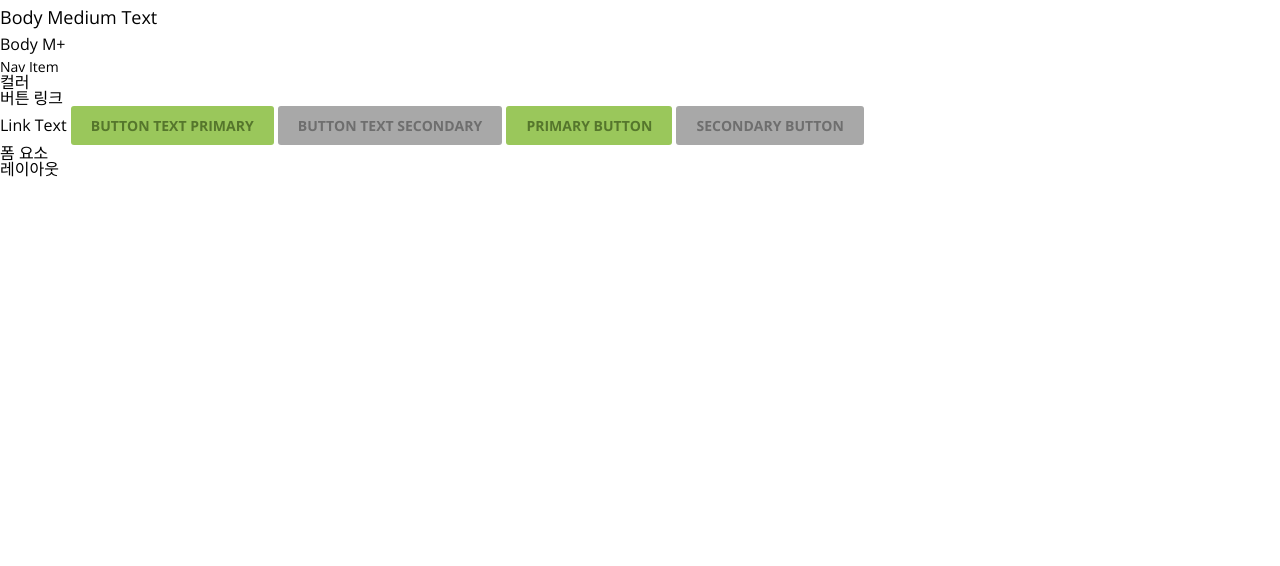
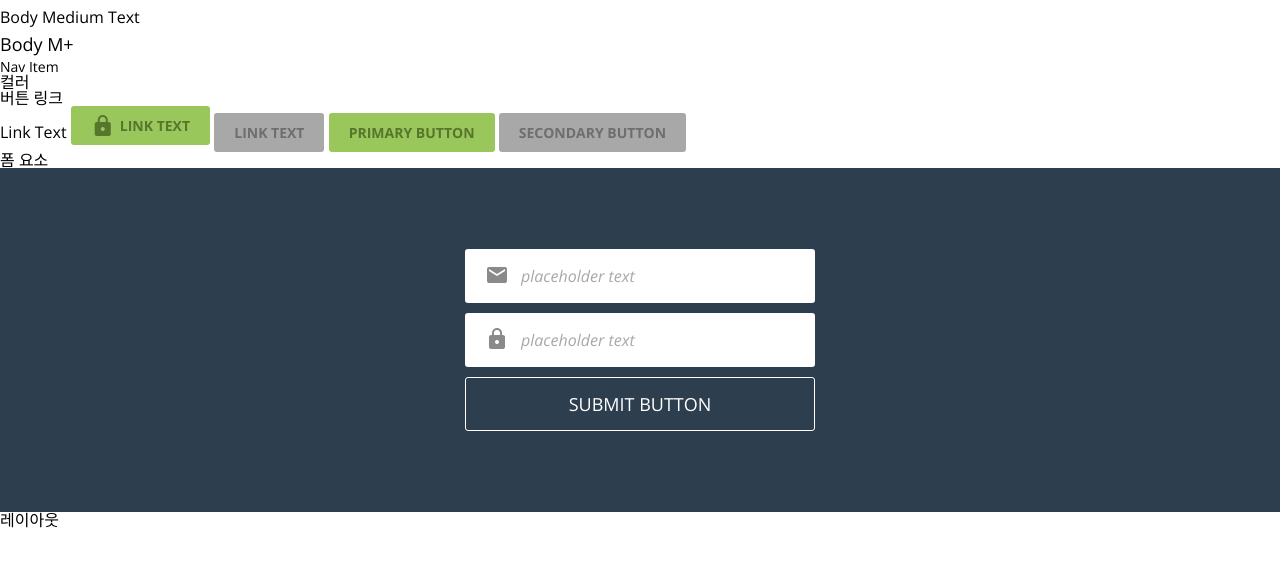
Before and after one commit to rozer4heros/acme_202604, a plain HTML site: page common.html in a window 1280 px wide. Shown: the part 190-756 px from the top of the page. Drawn offline with nearby package versions, Linux system fonts and the light colour scheme.

Commit message:
feat: 공통 폼 컴포넌트 HTML/CSS 추가

```diff
--- a/common.html
+++ b/common.html
@@ -7,8 +7,8 @@
   <title>ACME</title>
   <link rel="preconnect" href="https://fonts.googleapis.com">
   <link rel="preconnect" href="https://fonts.gstatic.com" crossorigin>
-  <link href="https://fonts.googleapis.com/css2?family=Open+Sans:ital,wght@0,300..800;1,300..800&display=swap"
-    rel="stylesheet">
+  <link href="https://fonts.googleapis.com/css2?family=Open+Sans:ital,wght@0,300..800;1,300..800&display=swap" rel="stylesheet">
+  <link href="https://fonts.googleapis.com/icon?family=Material+Icons" rel="stylesheet">
   <link rel="stylesheet" href="css/common.css">
 </head>
 
@@ -39,16 +39,32 @@
   <h2>버튼 링크</h2>
   <!-- Link -->
   <a href="#" class="text-link">Link Text</a>
-  <a href="#" class="btn btn-primary">Button Text Primary</a>
-  <a href="#" class="btn btn-secondary">Button Text Secondary</a>
+  <a href="#" class="btn btn-primary"><span class="material-icons">lock</span>link text</a>
+  <a href="#" class="btn btn-secondary">link text</a>
 
   <!-- Button -->
-  <button class="btn btn-primary">Primary Button</button>
-  <button class="btn btn-secondary">Secondary Button</button>
+  <button class="btn btn-primary">primary button</button>
+  <button class="btn btn-secondary">secondary button</button>
 
 
   <h2>폼 요소</h2>
-
+  <div class="hero">
+    <form action="">
+      <div class="field">
+        <label for="useremail">
+          <span class="material-icons">mail</span>
+        </label>
+        <input type="text" id="useremail" placeholder="placeholder text">
+      </div>
+      <div class="field">
+        <label for="userpw">
+          <span class="material-icons">lock</span>
+        </label>
+        <input type="text" id="userpw" placeholder="placeholder text">
+      </div>
+      <button type="submit">submit button</button>
+    </form>
+  </div>
 
   <h2>레이아웃</h2>
 
--- a/css/common.css
+++ b/css/common.css
@@ -4,7 +4,7 @@
 :root {
   /* Layout */
   --base-unit: 27px;
-  --base-font: 16px;
+  --base-font-size: 16px;
 
   /* Color styles */
   --white: rgba(255, 255, 255, 1);
@@ -22,20 +22,21 @@
   --placeholder: rgba(168, 168, 168, 1);
 
   /* Text-size styles */
-  --nav--item: calc(var(--base-font) * 0.875);
-  --link: var(--base-font);
-  --heading--x-l: calc(var(--base-font) * 3.4375);
-  --heading--s: calc(var(--base-font) * 1.5);
-  --body--l: calc(var(--base-font) * 2);
-  --body--m: calc(var(--base-font) * 1.125);
-  --body--m-plus: var(--base-font);
-  --button---secondary: calc(var(--base-font) * 0.875);
-  --button---primary: calc(var(--base-font) * 0.875);
+  --nav--item: calc(var(--base-font-size) * 0.875);
+  --link: var(--base-font-size);
+  --heading--x-l: calc(var(--base-font-size) * 3.4375);
+  --heading--s: calc(var(--base-font-size) * 1.5);
+  --body--l: calc(var(--base-font-size) * 2);
+  --body--m: var(--base-font-size);
+  --body--m-plus: calc(var(--base-font-size) * 1.125);
+  --button---secondary: calc(var(--base-font-size) * 0.875);
+  --button---primary: calc(var(--base-font-size) * 0.875);
 }
 
 /* 폰트 위계 */
 body {
   font-family: "Open Sans", sans-serif;
+  font-size: var(--base-font-size);
 }
 
 .text-heading-xl{
@@ -90,3 +91,54 @@ body {
   background: var(--primary);
   color: var(--secondary);
 }
+
+/* 폼 요소 */
+.hero{
+  background: var(--hero);
+  padding: calc(var(--base-unit) * 3) 0;
+
+  display: flex;
+  flex-direction: column;
+  align-items: center;
+  gap: calc(var(--base-unit) * 2);
+}
+form{
+  width: 350px;
+  display: flex;
+  flex-direction: column;
+  gap: 10px;
+}
+form .field{
+  height: calc(var(--base-unit) * 2);
+  background: var(--white);
+  border-radius: 3px;
+  padding: 0 20px;
+
+  display: flex;
+  align-items: center;
+  gap: 10px;
+
+  color: var(--light--gray);
+}
+form .field input{
+  color: var(--black);
+}
+form .field input::placeholder{
+  font-style: italic;
+  color: var(--super--light--gray);
+}
+
+form button{
+  height: calc(var(--base-unit) * 2);
+  border: 1px solid var(--white);
+  border-radius: 3px;
+  box-sizing: border-box;
+
+  display: flex;
+  justify-content: center;
+  align-items: center;
+
+  color: var(--white);
+  font-size: calc(var(--base-font-size) * 1.125);
+  text-transform: uppercase;
+}
```
